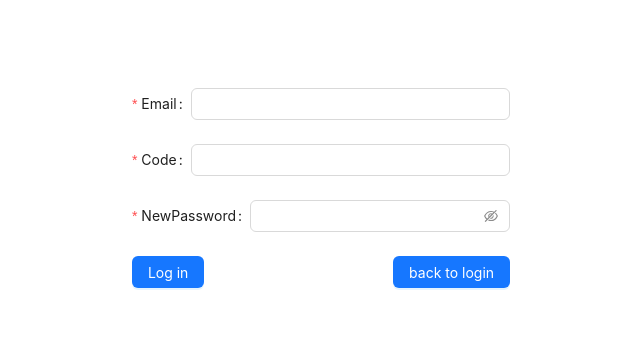
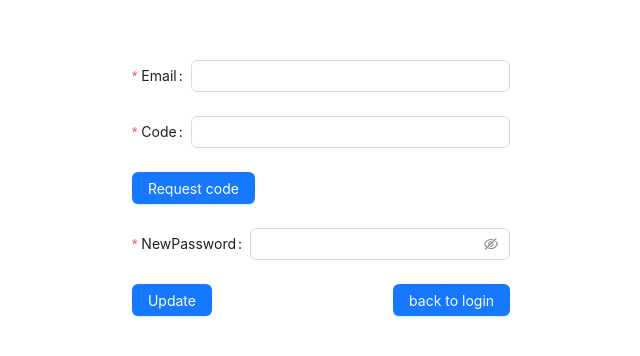
Before and after one commit to little-cat-sweet/check_in_web, a React (Create React App) app: page /update in a window 1280 px wide. Shown: the part 208-564 px from the top of the page, without its empty margins (319-959 px from the left). Built offline with nearby package versions, Linux system fonts and the light colour scheme.

Commit message:
complete update password. 001

```diff
--- a/src/page/Update/index.js
+++ b/src/page/Update/index.js
@@ -1,8 +1,19 @@
-import {Form, Input, Button} from 'antd';
-import React from 'react';
+import {Form, Input, Button, message} from 'antd';
+import React, {useState} from 'react';
 import {useNavigate} from 'react-router-dom';
+import httpUtil from '../../util/HttpUtil';
+
 
 const Index = () => {
+
+    const isValidEmail = (email) => {
+        const emailRegex = /^[^\s@]+@[^\s@]+\.[^\s@]+$/;
+        return emailRegex.test(email);
+    };
+
+    const [email, setEmail] = useState("")
+    const [password, setPassword] = useState("")
+    const [code, setCode] = useState("")
 
     const navigate = useNavigate();
 
@@ -18,6 +29,51 @@ const Index = () => {
         console.log('Failed:', errorInfo);
     };
 
+    const updateEmailValue = (e) => {
+
+        setEmail(e.target.value)
+    }
+
+    const updatePasswordValue = (e) => {
+        setPassword(e.target.value)
+    }
+
+
+    const sendCode = async () => {
+
+        if (!isValidEmail(email)) {
+            message.error('请输入有效的邮箱地址');
+            return;
+        }
+
+        const data = await httpUtil.getRequest("/user/code?email=" + email)
+        if (data.success) {
+            message.info("Please check your email !")
+        } else {
+            message.info("Find admin to have a help")
+        }
+    }
+
+    const updateCodeValue = (e) => {
+        setCode(e.target.value)
+    }
+
+    const requestUpdatePassword = async () => {
+        if (!isValidEmail(email)) {
+            message.error('请输入有效的邮箱地址');
+            return;
+        }
+
+        const data = await httpUtil.getRequest("/user/updatePassword?" + "email=" + email + "&code=" + code + "&newPassword=" + password);
+        if (data.success) {
+            message.info(data.message)
+            navigate('/login')
+        } else {
+            message.error(data.message)
+        }
+    }
+
+
     return (
         <div style={{display: 'flex', justifyContent: 'center', alignItems: 'center', height: '100vh'}}>
             <Form
@@ -29,6 +85,7 @@ const Index = () => {
                 <Form.Item
                     label="Email"
                     name="email"
+                    onChange={updateEmailValue}
                     rules={[{required: true, message: 'Please input your email!'},
                         {type: 'email', message: 'Please enter a valid email address!'}]}
                 >
@@ -38,21 +95,31 @@ const Index = () => {
                 <Form.Item
                     label="Code"
                     name="code"
+                    onChange={updateCodeValue}
                     rules={[{required: true, message: 'Please input your code'}]}
                 >
                     <Input/>
                 </Form.Item>
+                <Form.Item>
+                    <div style={{display: 'flex', justifyContent: 'space-between'}}>
+                        <Button type="primary" onClick={sendCode}>
+                            Request code
+                        </Button>
+
+                    </div>
+                </Form.Item>
                 <Form.Item
                     label="NewPassword"
                     name="newPassword"
+                    onChange={updatePasswordValue}
                     rules={[{required: true, message: 'Please input your code'}]}
                 >
                     <Input.Password/>
                 </Form.Item>
                 <Form.Item>
                     <div style={{display: 'flex', justifyContent: 'space-between'}}>
-                        <Button type="primary" htmlType="send code">
-                            Log in
+                        <Button type="primary" onClick={requestUpdatePassword}>
+                            Update
                         </Button>
                         <Button type="primary" onClick={backToLogin}>
                             back to login
--- a/src/util/HttpUtil.js
+++ b/src/util/HttpUtil.js
@@ -1,6 +1,6 @@
 import axios from 'axios';
 
-const baseUrl = 'http://localhost:8080'; // 您的基础 URL
+const baseUrl = 'http://192.168.10.23:8080'; // 您的基础 URL
 
 const axiosInstance = axios.create({
     baseURL: baseUrl,
```
